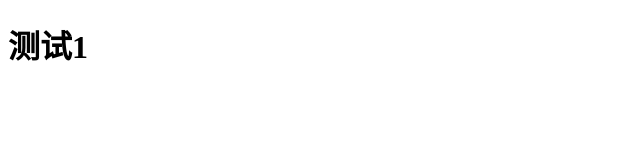
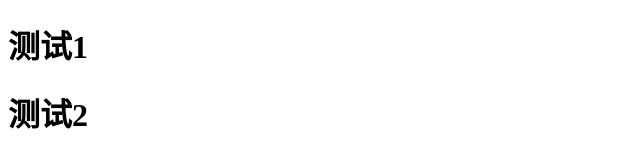
Before and after one commit to zengchuling/buka, a plain HTML site: page index.html in a window 1280 px wide. Shown: the whole page, without its empty margins (0-640 px from the left). Drawn offline with Linux system fonts and the light colour scheme.

Commit message:
修改后

```diff
--- a/index.html
+++ b/index.html
@@ -8,5 +8,6 @@
 </head>
 <body>
   <h1>测试1</h1>
+  <h1>测试2</h1>
 </body>
 </html>
```
